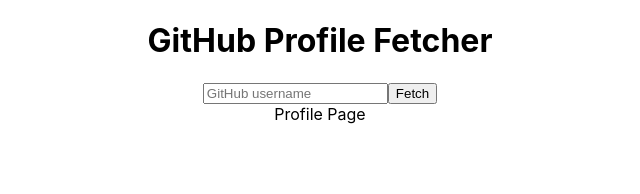
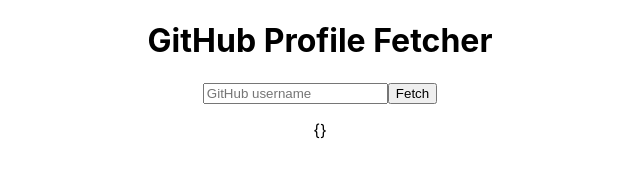
Before and after one commit to RaunakMandal/react-project, a React (Create React App) app: page / in a window 1280 px wide. Shown: the top 194 px of the page, without its empty margins (320-960 px from the left). Built offline with nearby package versions, Linux system fonts and the light colour scheme.

Commit message:
Add api url

```diff
--- a/src/components/Home.js
+++ b/src/components/Home.js
@@ -2,11 +2,23 @@
 import Profile from "./Profile";
 const Home = () => {
   const [username, setUsername] = useState("");
+  const [userData, setUserData] = useState({});
+  const [loading, setLoading] = useState(false);
   const handleNameChange = (e) => {
     setUsername(e.target.value);
   };
   const fetchFromAPI = () => {
-    console.log(username);
+    setLoading(true);
+    // console.log(username);
+    fetch(`https://api.github.com/users/${username}`)
+      .then((res) => res.json())
+      .then((data) => {
+        setUserData(data);
+      })
+      .catch((err) => {})
+      .finally(() => {
+        setLoading(false);
+      });
   };
   return (
     <div>
@@ -17,7 +29,7 @@
         onChange={(e) => handleNameChange(e)}
       />
       <button onClick={fetchFromAPI}>Fetch</button>
-      <Profile />
+      {loading ? <h1>Loading...</h1> : <p>{JSON.stringify(userData)}</p>}
     </div>
   );
 };
```
